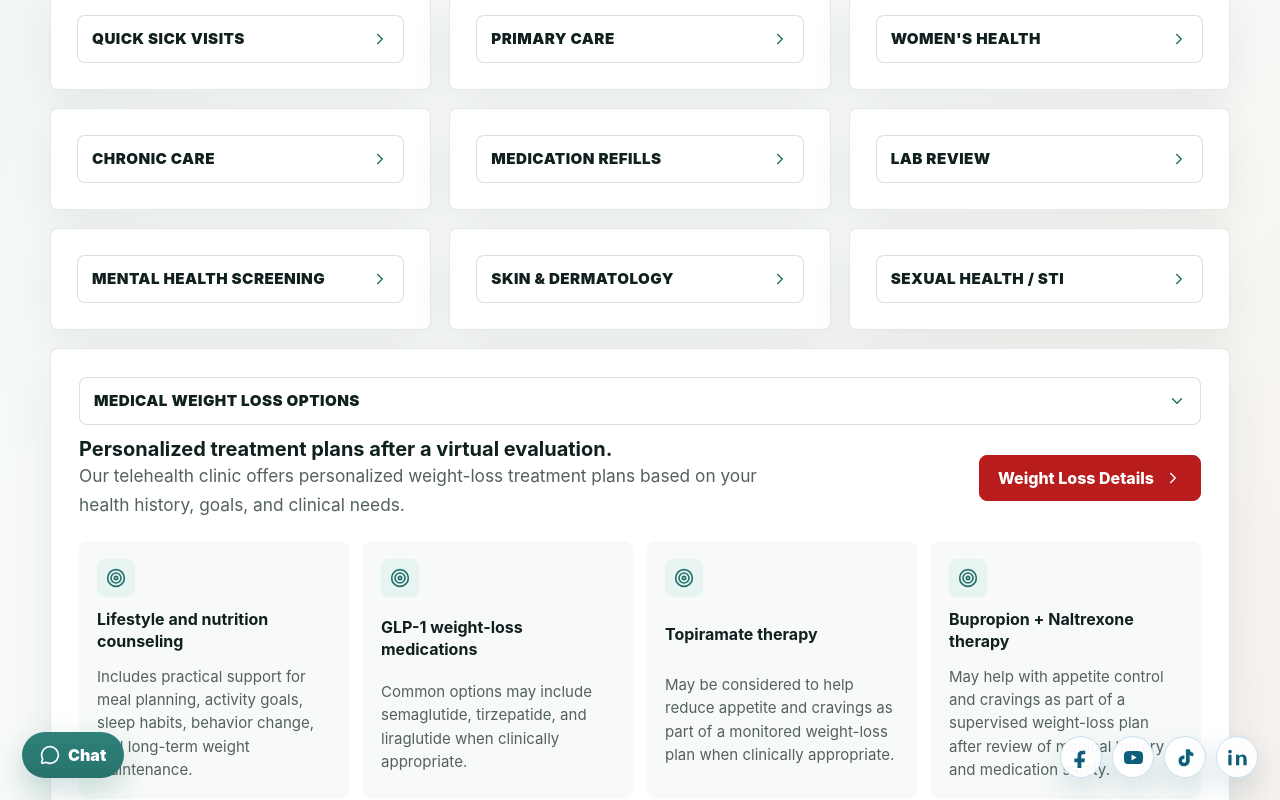
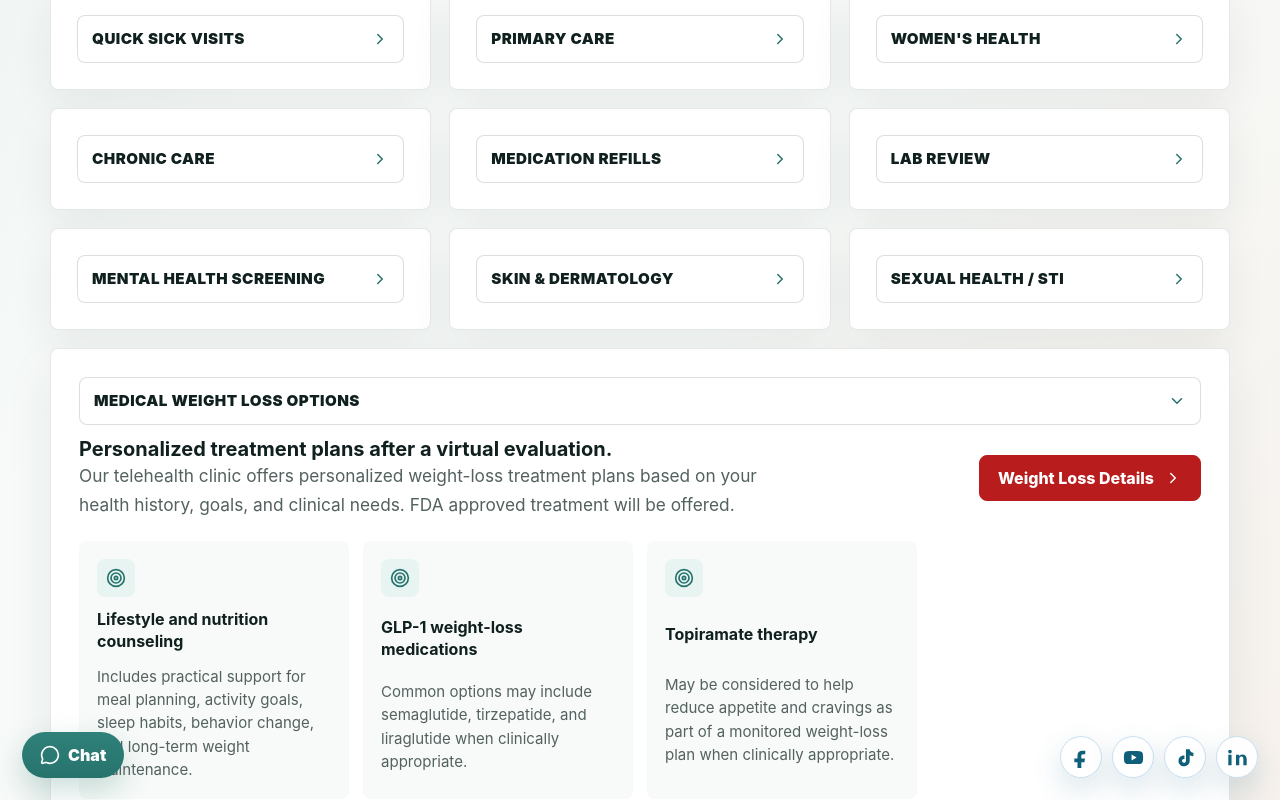
Before and after one commit to shinyjob77-dot/shinytele, a React (Vite) app: page / in a window 1280 px wide. Both pictures are taken after a click on the button "MEDICAL WEIGHT LOSS OPTIONS". Shown: the part 1613-2413 px from the top of the page. Built offline with nearby package versions, Linux system fonts and the light colour scheme.

Commit message:
Update main.jsx

```diff
--- a/src/main.jsx
+++ b/src/main.jsx
@@ -335,11 +335,6 @@ const medicalWeightLossOptions = [
     title: "Topiramate therapy",
     details:
       "May be considered to help reduce appetite and cravings as part of a monitored weight-loss plan when clinically appropriate.",
-  },
-  {
-    title: "Bupropion + Naltrexone therapy",
-    details:
-      "May help with appetite control and cravings as part of a supervised weight-loss plan after review of medical history and medication safety.",
   },
 ];
 
@@ -2184,6 +2179,7 @@ function App() {
                     <p>
                       Our telehealth clinic offers personalized weight-loss treatment
                       plans based on your health history, goals, and clinical needs.
+                      FDA approved treatment will be offered.
                     </p>
                   </div>
                   <a className="secondary-button" href="/medical_weight_loss_options.html">
```
